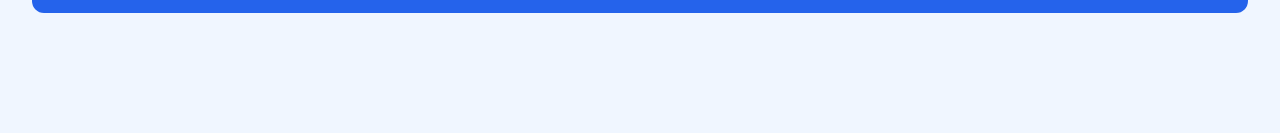
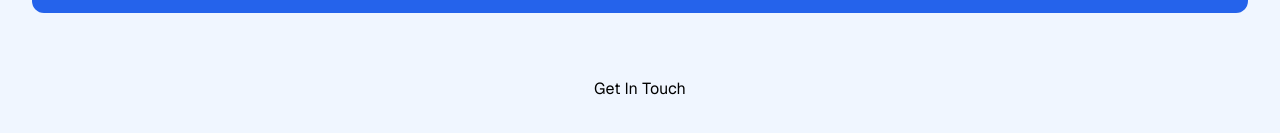
Before and after one commit to Orbitado/ai-prompt-wizard, a Next.js app: page / in a window 1280 px wide. Shown: the part 2429-2562 px from the top of the page. Built offline with nearby package versions, Linux system fonts and the light colour scheme.

Commit message:
[EDITED] Semantical Tags

```diff
--- a/src/app/page.tsx
+++ b/src/app/page.tsx
@@ -5,6 +5,7 @@ import PromptExamples from "@/components/specific/PromptExamples";
 import HowToUseAI from "@/components/specific/HowtoUseAI";
 import OurUserSays from "@/components/specific/OurUserSays";
 import CallToAction from "@/components/common/CallToAction";
+import GetInTouch from "@/components/common/GetInTouch";
 
 export default function page() {
   return (
@@ -21,6 +22,7 @@ export default function page() {
       <HowToUseAI />
       <OurUserSays />
       <CallToAction />
+      <GetInTouch />
     </section>
   );
 }
--- a/src/components/common/CallToAction.tsx
+++ b/src/components/common/CallToAction.tsx
@@ -2,7 +2,7 @@ import Button from "./Button";
 
 export default function CallToAction() {
   return (
-    <section className="flex flex-col justify-center items-center space-y-6 bg-blue-600 my-16 py-8 rounded-xl w-full text-center">
+    <article className="flex flex-col justify-center items-center space-y-6 bg-blue-600 my-16 py-8 rounded-xl w-full text-center">
       <h3 className="font-bold text-4xl text-white">
         Ready to Supercharge Your AI Interactions?
       </h3>
@@ -12,6 +12,6 @@ export default function CallToAction() {
       <Button isLight href="/prompts">
         Start Your First Prompt - It&apos;s Free
       </Button>
-    </section>
+    </article>
   );
 }
--- /dev/null
+++ b/src/components/common/GetInTouch.tsx
@@ -0,0 +1,9 @@
+import React from "react";
+
+export default function GetInTouch() {
+  return (
+    <article className="space-y-8 mb-12">
+      <h3>Get In Touch</h3>
+    </article>
+  );
+}
```
